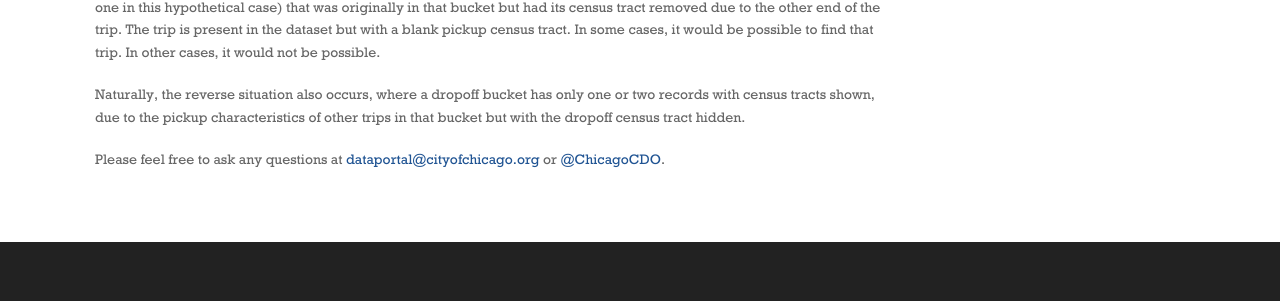
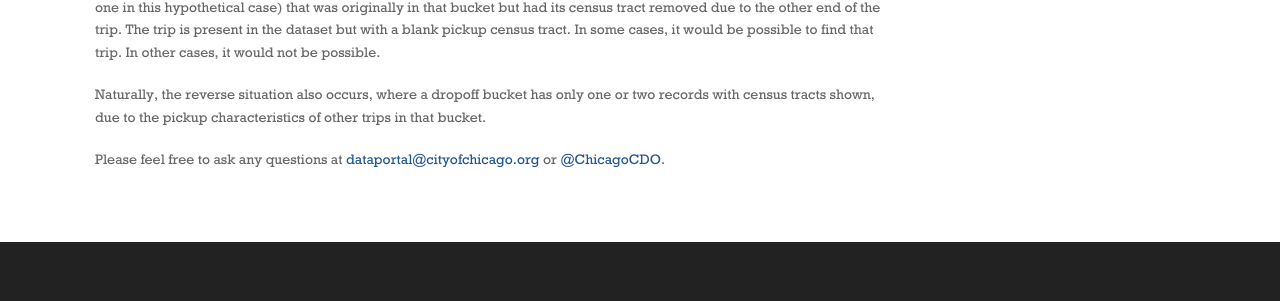
Before and after one commit to Chicago/dev.cityofchicago.org, a Jekyll site: the page built from _posts/2019-07-29-taxi-tnp-low-count-explanation.md, in a window 1280 px wide. Shown: the part 888-1189 px from the top of the page. Built offline with Jekyll 4.4.1, drawn with Linux system fonts in a browser that asks for light colours; some web fonts are replaced.

Commit message:
Update and rename 2019-07-25-taxi-tnp-low-count-explanation.md to 2019-07-29-taxi-tnp-low-count-explanation.md
One text edit and adjusted both metadata and file name to account for publication date/time. Ready to publish.

```diff
--- a/_posts/2019-07-25-taxi-tnp-low-count-explanation.md
+++ b/_posts/2019-07-29-taxi-tnp-low-count-explanation.md
@@ -24,6 +24,6 @@ However, the third trip arrives in a census tract where it is the only dropoff i
 
 The end result is that someone viewing the relevant trips dataset (taxi or TNP) would see only two trips in the pickup time / census tract bucket and might question why, given our process. The answer is that there is at least one more trip (exactly one in this hypothetical case) that was originally in that bucket but had its census tract removed due to the other end of the trip. The trip is present in the dataset but with a blank pickup census tract. In some cases, it would be possible to find that trip. In other cases, it would not be possible.
 
-Naturally, the reverse situation also occurs, where a dropoff bucket has only one or two records with census tracts shown, due to the pickup characteristics of other trips in that bucket but with the dropoff census tract hidden.
+Naturally, the reverse situation also occurs, where a dropoff bucket has only one or two records with census tracts shown, due to the pickup characteristics of other trips in that bucket.
 
 Please feel free to ask any questions at [dataportal@cityofchicago.org](mailto:dataportal@cityofchicago.org) or [@ChicagoCDO](https://twitter.com/ChicagoCDO).
```
Also changed, not shown: other parts of _posts/2019-07-29-taxi-tnp-low-count-explanation.md (+1 -1 lines).
